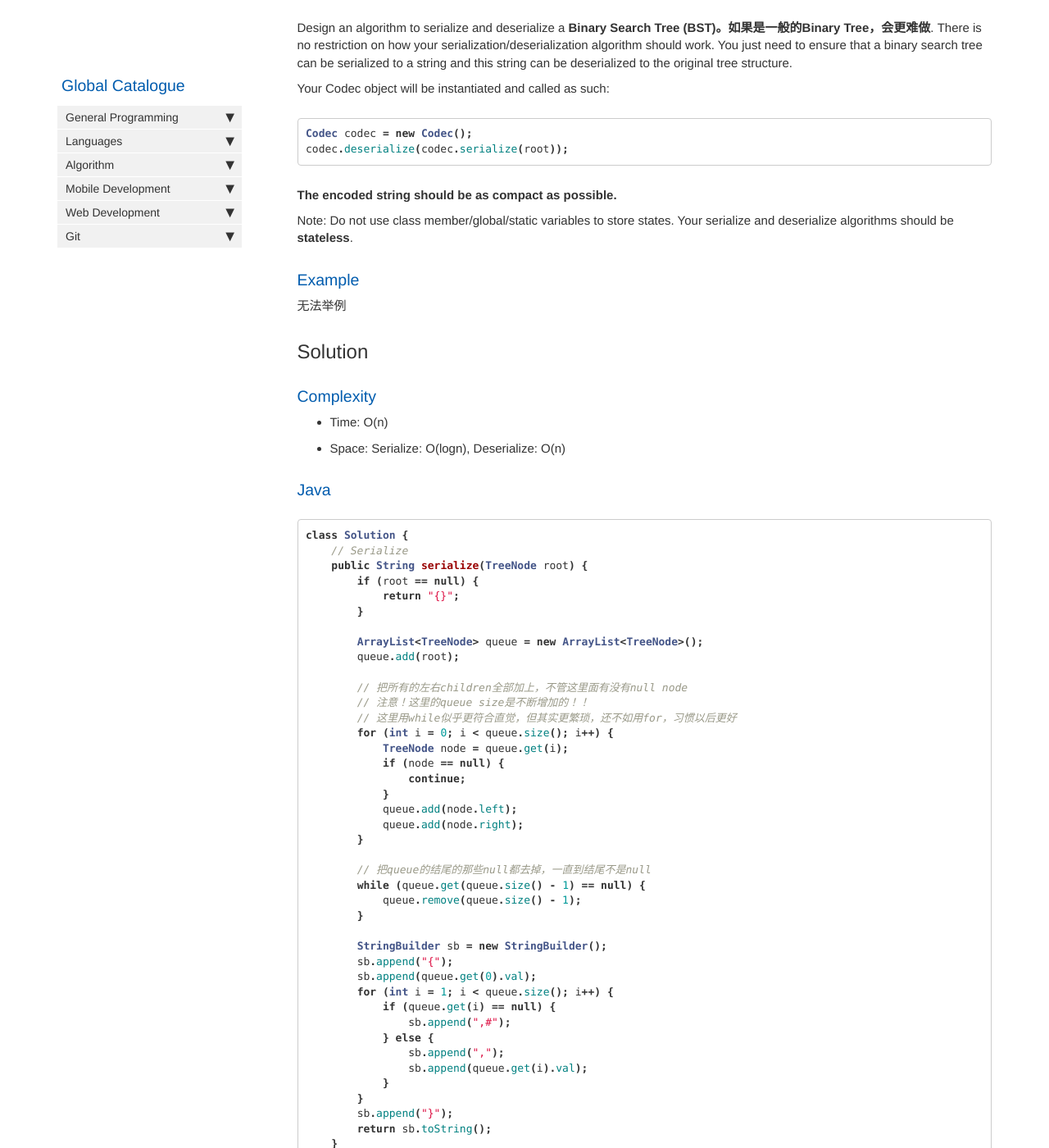
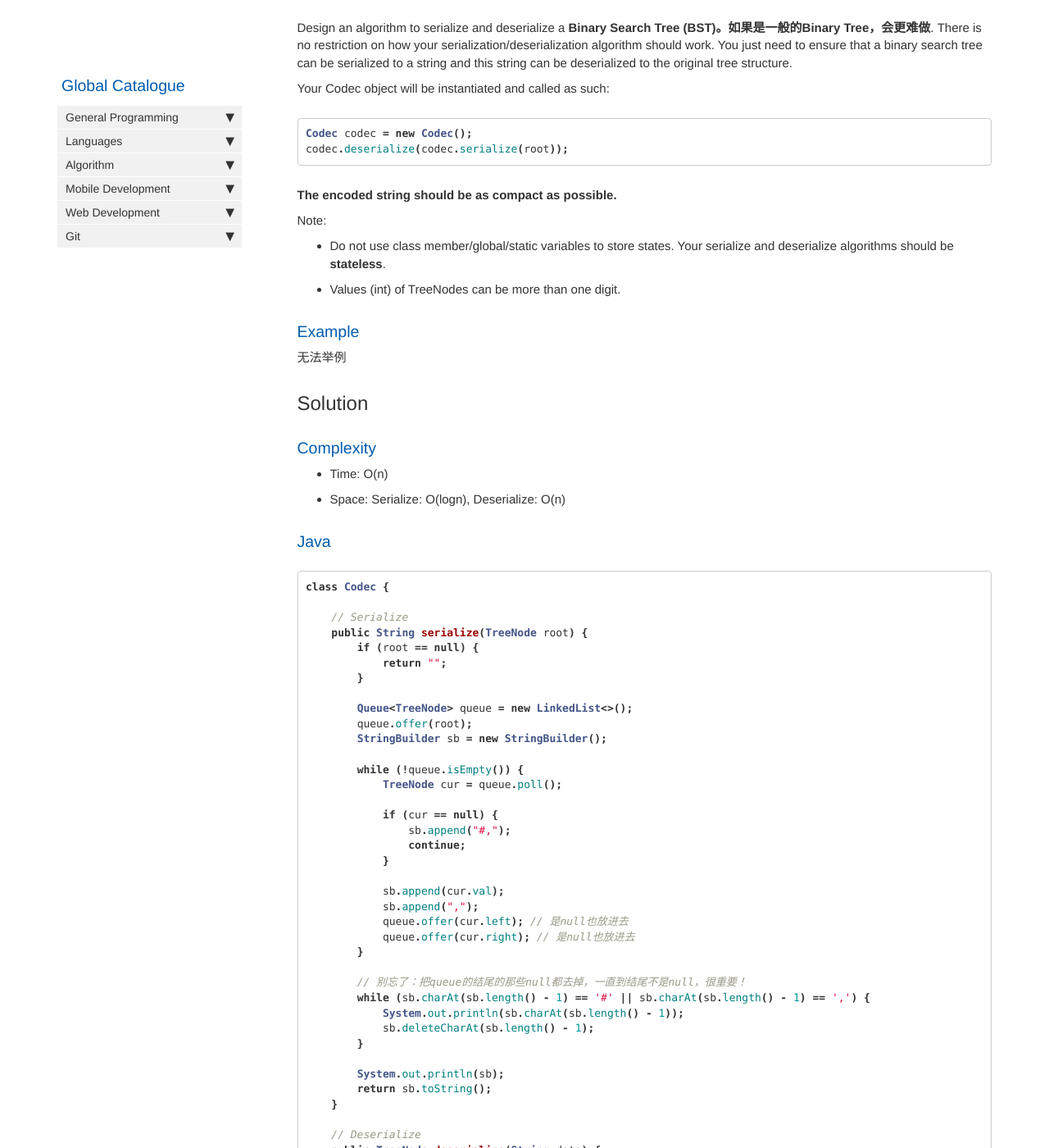
Before and after one commit to HungryOrc/hungryorc.github.io, a Jekyll site: the page built from pages/algorithm/algorithm_serializeAndDeserialize_BST.md, in a window 1280 px wide and 1400 px high, scrolled down 507 px. Shown: the whole window at 82% size. Built offline with Jekyll 4.4.1, drawn with Linux system fonts in a browser that asks for light colours; nearby versions of some CDN libraries; comment, search, counter and statistics services are not loaded; some of the changed text lies outside the part shown.

Commit message:
Update algorithm_serializeAndDeserialize_BST.md

````diff
--- a/pages/algorithm/algorithm_serializeAndDeserialize_BST.md
+++ b/pages/algorithm/algorithm_serializeAndDeserialize_BST.md
@@ -28,7 +28,9 @@ codec.deserialize(codec.serialize(root));
 ```
 **The encoded string should be as compact as possible.**
 
-Note: Do not use class member/global/static variables to store states. Your serialize and deserialize algorithms should be **stateless**.
+Note:
+* Do not use class member/global/static variables to store states. Your serialize and deserialize algorithms should be **stateless**.
+* Values (int) of TreeNodes can be more than one digit.
 
 ### Example
 无法举例
@@ -41,78 +43,70 @@ Note: Do not use class member/global/static variables to store states. Your seri
 
 ### Java
 ```java
-class Solution {
+class Codec {
+
     // Serialize
     public String serialize(TreeNode root) {
         if (root == null) {
-            return "{}";
+            return "";
         }
 
-        ArrayList<TreeNode> queue = new ArrayList<TreeNode>();
-        queue.add(root);
+        Queue<TreeNode> queue = new LinkedList<>();
+        queue.offer(root);
+        StringBuilder sb = new StringBuilder();
 
-        // 把所有的左右children全部加上，不管这里面有没有null node
-        // 注意！这里的queue size是不断增加的！！
-        // 这里用while似乎更符合直觉，但其实更繁琐，还不如用for，习惯以后更好
-        for (int i = 0; i < queue.size(); i++) {
-            TreeNode node = queue.get(i);
-            if (node == null) {
+        while (!queue.isEmpty()) {
+            TreeNode cur = queue.poll();
+
+            if (cur == null) {
+                sb.append("#,");
                 continue;
             }
-            queue.add(node.left);
-            queue.add(node.right);
+
+            sb.append(cur.val);
+            sb.append(",");
+            queue.offer(cur.left); // 是null也放进去
+            queue.offer(cur.right); // 是null也放进去
         }
 
-        // 把queue的结尾的那些null都去掉，一直到结尾不是null
-        while (queue.get(queue.size() - 1) == null) {
-            queue.remove(queue.size() - 1);
+        // 别忘了：把queue的结尾的那些null都去掉，一直到结尾不是null，很重要！
+        while (sb.charAt(sb.length() - 1) == '#' || sb.charAt(sb.length() - 1) == ',') {
+            System.out.println(sb.charAt(sb.length() - 1));
+            sb.deleteCharAt(sb.length() - 1);
         }
 
-        StringBuilder sb = new StringBuilder();
-        sb.append("{");
-        sb.append(queue.get(0).val);
-        for (int i = 1; i < queue.size(); i++) {
-            if (queue.get(i) == null) {
-                sb.append(",#");
-            } else {
-                sb.append(",");
-                sb.append(queue.get(i).val);
-            }
-        }
-        sb.append("}");
+        System.out.println(sb);
         return sb.toString();
     }
 
     // Deserialize
     public TreeNode deserialize(String data) {
-        if (data.equals("{}")) {
+        if (data.equals("")) {
             return null;
         }
 
-        // substring 函数的第一个参数是 inclusive 的，第二个参数是 exclusive 的
-        // 所以下面这样写，就是把 String data 里的第一个和最后一个字符都去掉了，即花括号
-        String[] vals = data.substring(1, data.length() - 1).split(",");
-        ArrayList<TreeNode> queue = new ArrayList<TreeNode>();
+        String[] vals = data.split(",");
+        List<TreeNode> list = new ArrayList<>();
 
         TreeNode root = new TreeNode(Integer.parseInt(vals[0]));
-        queue.add(root);
+        list.add(root);
 
         int index = 0; // 这个参数指示：当前正在处理String数组里的第几个String
         boolean isLeftChild = true;
 
-        // 注意！！index 和 i 不是一回事！！！
         // index表示当前的 parent node 是哪个，i 表示当前在查看第几个node的值
         for (int i = 1; i < vals.length; i++) {
+            String curVal = vals[i];
 
             // 如果第i个String不表示null node，就做以下的事。如果是null node，就什么也不做
-            if (!vals[i].equals("#")) {
-                TreeNode node = new TreeNode(Integer.parseInt(vals[i]));
+            if (!curVal.equals("#")) {
+                TreeNode node = new TreeNode(Integer.parseInt(curVal));
                 if (isLeftChild) {
-                    queue.get(index).left = node;
+                    list.get(index).left = node; // 注意index一开始是0！
                 } else {
-                    queue.get(index).right = node;
+                    list.get(index).right = node;
                 }
-                queue.add(node);
+                list.add(node);
             }
 
             // 当这个node的左右子节点都搞定了，就可以处理下一个node了
````
